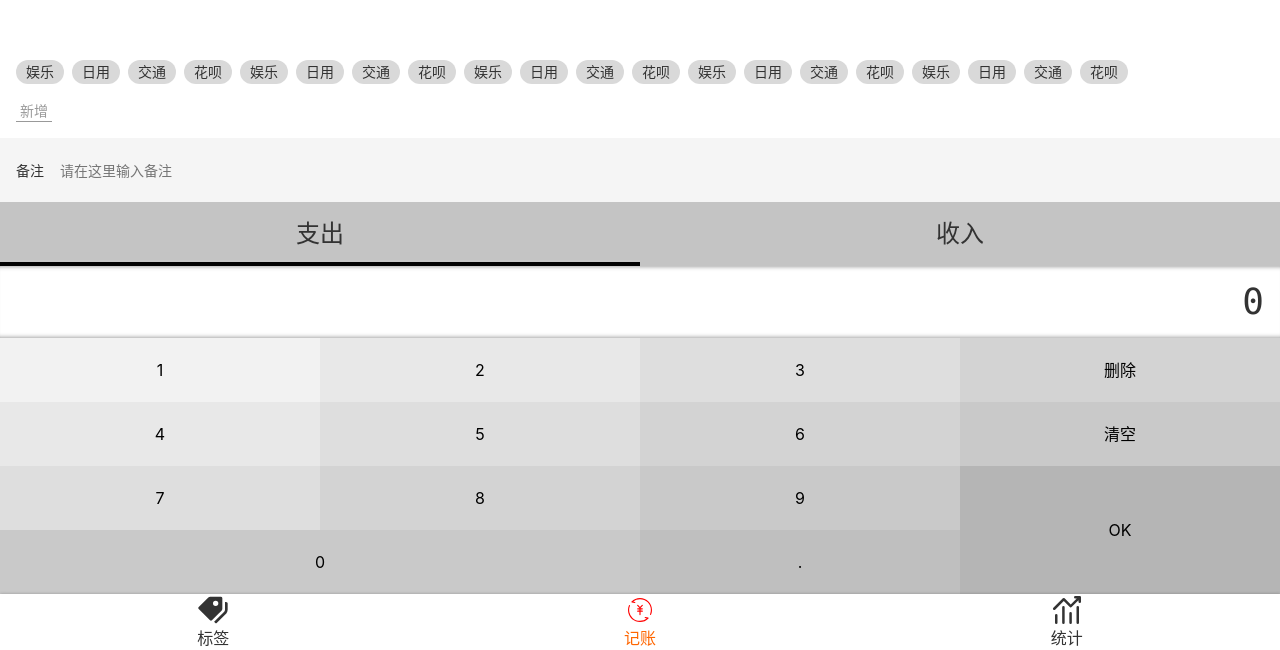
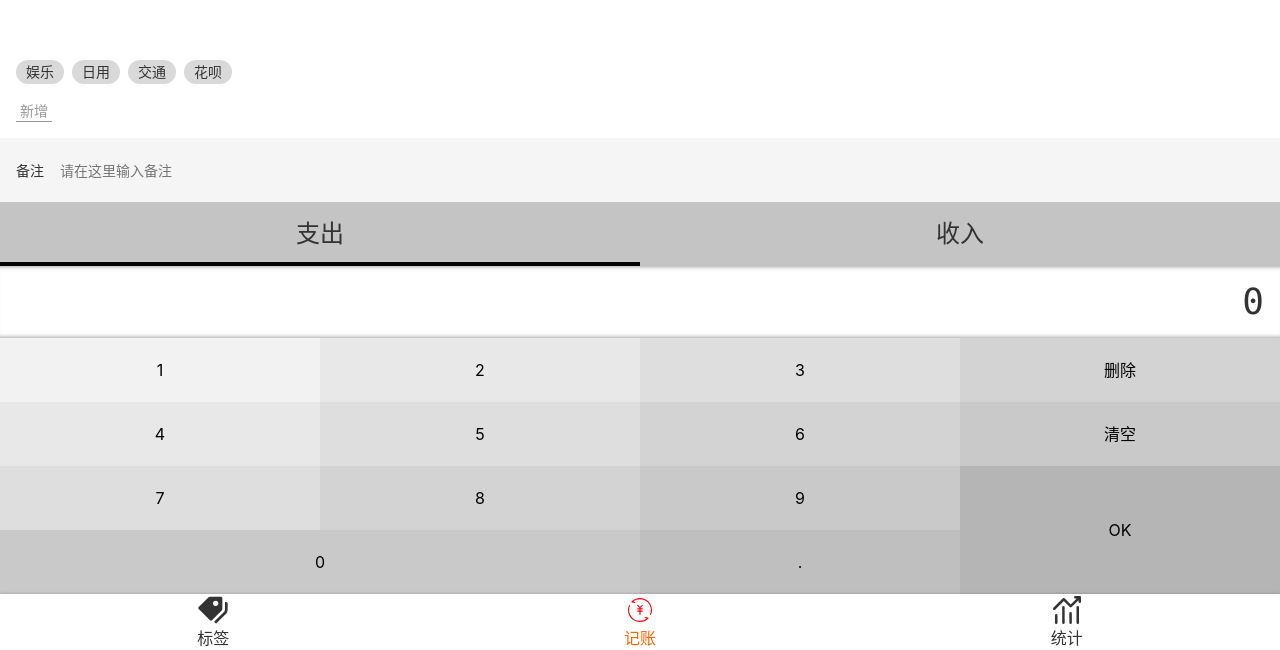
Before and after one commit to zhang4417/bookkeeper, a Vue app: page /#/money in a window 1280 px wide. Shown: the part 150-800 px from the top of the page. Built offline with nearby package versions, Linux system fonts and the light colour scheme.

Commit message:
给Tags添加TS

```diff
--- a/src/components/Money/Tags.vue
+++ b/src/components/Money/Tags.vue
@@ -1,39 +1,46 @@
 <template>
   <div class="tags">
     <ul class="current">
-      <li>娱乐</li>
-      <li>日用</li>
-      <li>交通</li>
-      <li>花呗</li>
-      <li>娱乐</li>
-      <li>日用</li>
-      <li>交通</li>
-      <li>花呗</li>
-      <li>娱乐</li>
-      <li>日用</li>
-      <li>交通</li>
-      <li>花呗</li>
-      <li>娱乐</li>
-      <li>日用</li>
-      <li>交通</li>
-      <li>花呗</li>
-      <li>娱乐</li>
-      <li>日用</li>
-      <li>交通</li>
-      <li>花呗</li>
+      <li
+        v-for="tag in tagContent"
+        :key="tag"
+        @click="toggle(tag)"
+        :class="selectedTags.indexOf(tag)>=0 ? 'selected': ''"
+      >{{tag}}</li>
     </ul>
     <div class="newAdd">
-      <button>新增</button>
+      <button @click="create()">新增</button>
     </div>
   </div>
 </template>
 
 <script lang="ts">
 import Vue from "vue";
+import { Component } from "vue-property-decorator";
 
-export default Vue.extend({
-  name: "Tags"
-});
+@Component
+export default class Tags extends Vue {
+  tagContent = ["娱乐", "日用", "交通", "花呗"];
+  selectedTags: string[] = [];
+  toggle(tag: string) {
+    const index = this.selectedTags.indexOf(tag);
+    if (index >= 0) {
+      this.selectedTags.splice(index, 1);
+      console.log(this.selectedTags);
+    } else {
+      this.selectedTags.push(tag);
+      console.log(this.selectedTags);
+    }
+  }
+  create() {
+    const name = window.prompt("请输入标签名");
+    if (name === "") {
+      window.alert("标签名不能为空");
+    } else {
+      this.tagContent.push(name!);
+    }
+  }
+}
 </script>
 
 <style lang="scss" scoped>
@@ -48,7 +55,8 @@ export default Vue.extend({
     display: flex;
     flex-wrap: wrap;
     > li {
-      background: #d9d9d9;
+      $bg: #d9d9d9;
+      background: $bg;
       margin-right: 8px;
       padding: 0 10px;
       $h: 24px;
@@ -56,6 +64,9 @@ export default Vue.extend({
       border-radius: $h/2;
       line-height: $h;
       margin-top: 8px;
+      &.selected {
+        background: darken($bg, 50%);
+      }
     }
   }
   > .newAdd {
```
